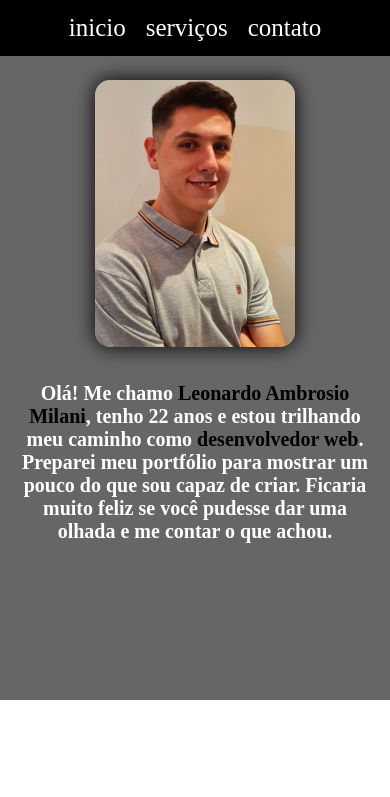
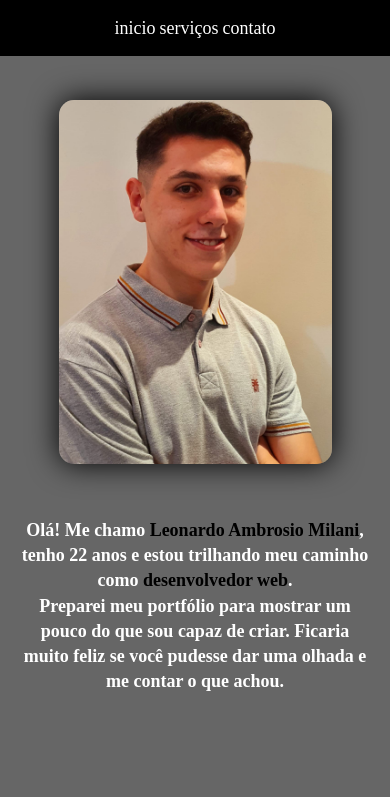
Before and after one commit to LeoMilani/Portfolio, a plain HTML site: page index.html in a window 390 px wide. Shown: the top 797 px of the page. Drawn offline with nearby package versions, Linux system fonts and the light colour scheme; a script that the page names is missing.

Commit message:
Update default.css

```diff
--- a/default.css
+++ b/default.css
@@ -44,6 +44,81 @@ header div.h3ader ul li a {
 	font-size: 30px;
 }
 
+header {
+	position: relative;
+	width: 100%;
+	min-height: 700px;
+	/* Changed from fixed height */
+	background-color: #666;
+	display: flex;
+	justify-content: center;
+	align-items: center;
+}
+
+header div.h3ader {
+	position: fixed;
+	top: 0;
+	left: 0;
+	width: 100vw;
+	/* garante que nunca ultrapasse a viewport */
+	height: 56px;
+	background-color: #000;
+	z-index: 10;
+	display: flex;
+	justify-content: center;
+	align-items: center;
+}
+
+header div.h3ader ul {
+	margin: 0;
+	padding: 0;
+	display: flex;
+	gap: 30px;
+	list-style: none;
+}
+
+header div.h3ader ul li a {
+	color: #fff;
+	text-decoration: none;
+	font-size: 25px;
+}
+
+/* =============================
+	 IMAGEM DE PERFIL (posição original)
+	 ============================= */
+
+header div.img {
+	position: absolute;
+	left: 80px;
+	top: 50%;
+	transform: translateY(-50%);
+}
+
+header div.img img {
+	width: auto;
+	height: 500px;
+	border-radius: 15px;
+	box-shadow: 0 0 30px black;
+}
+
+header div.text {
+	position: absolute;
+	left: 640px;
+	top: 50%;
+	transform: translateY(-50%);
+	max-width: calc(100vw - 640px - 100px);
+	padding-right: 20px;
+}
+
+
+header div.text h2 {
+	margin: 0;
+	color: #fff;
+	font-size: 35px;
+	line-height: 1.3;
+}
+
+/*
 header div.img img {
 	box-shadow: 0px 0px 30px 0px black;
 	position: absolute;
@@ -61,7 +136,7 @@ header div.text h2 {
 	color: #FFF;
 	font-size: 35px;
 }
-
+*/
 .destaque-nome {
 	color: #000000;
 	/* azul elegante */
@@ -135,7 +210,9 @@ section.horizontal img {
 
 .cards div {
 	width: 300px;
-	height: 245px;
+	min-height: 245px;
+	/* Instead of fixed height */
+	height: auto;
 	background-color: #933009;
 	box-shadow: 0px 0px 30px 0px rgb(211, 110, 10);
 	display: flex;
@@ -220,58 +297,69 @@ footer div.footer i {
 		overflow-x: hidden;
 	}
 
-	header div.img img {
-		position: static;
+	/* Reset header positioning */
+	header {
+		min-height: auto;
+		padding-top: 70px;
+		padding-bottom: 40px;
 		display: block;
-		margin: 80px auto 20px auto;
-		/* espaço abaixo do menu */
-		width: 80%;
-		max-width: 200px;
-		height: auto;
-		box-shadow: 0px 0px 20px 0px black;
 	}
 
-	/* Texto principal */
-	header div.text h2 {
+	header div.img {
 		position: static;
-		padding: 15px;
+		transform: none;
 		text-align: center;
-		font-size: 20px;
-		color: #fff;
+		margin: 30px auto;
+		width: 100%;
 	}
 
-	/* Menu fixo centralizado */
-	header div.h3ader {
-		display: flex;
-		justify-content: center;
-		align-items: center;
+	header div.img img {
+		width: 70%;
+		max-width: 280px;
+		height: auto;
 	}
 
-	header div.h3ader ul {
-		padding: 0;
-		margin: 0;
+	header div.text {
+		position: static;
+		transform: none;
+		max-width: 100%;
+		padding: 20px;
+		text-align: center;
+		margin-top: 0;
 	}
 
-	header div.h3ader ul li {
-		display: flex;
-		gap: 20px;
+	header div.text h2 {
+		font-size: 18px;
+		line-height: 1.5;
+	}
+
+	header div.text h2 {
+		font-size: 18px;
+		line-height: 1.4;
+	}
+
+	/* Navigation adjustments */
+	header div.h3ader ul {
+		flex-wrap: wrap;
+		justify-content: center;
+		gap: 10px;
+		padding: 10px;
 	}
 
 	header div.h3ader ul li a {
-		font-size: 25px;
+		font-size: 18px;
 		margin-left: 0;
 	}
 
-	/* Alinhamento dos cards */
+	/* Project cards - stack vertically */
 	.cards {
 		flex-direction: column;
 		align-items: center;
-		padding: 10px;
 	}
 
 	.cards div {
 		width: 90%;
-		height: auto;
+		margin-bottom: 20px;
 	}
 }
 
```
